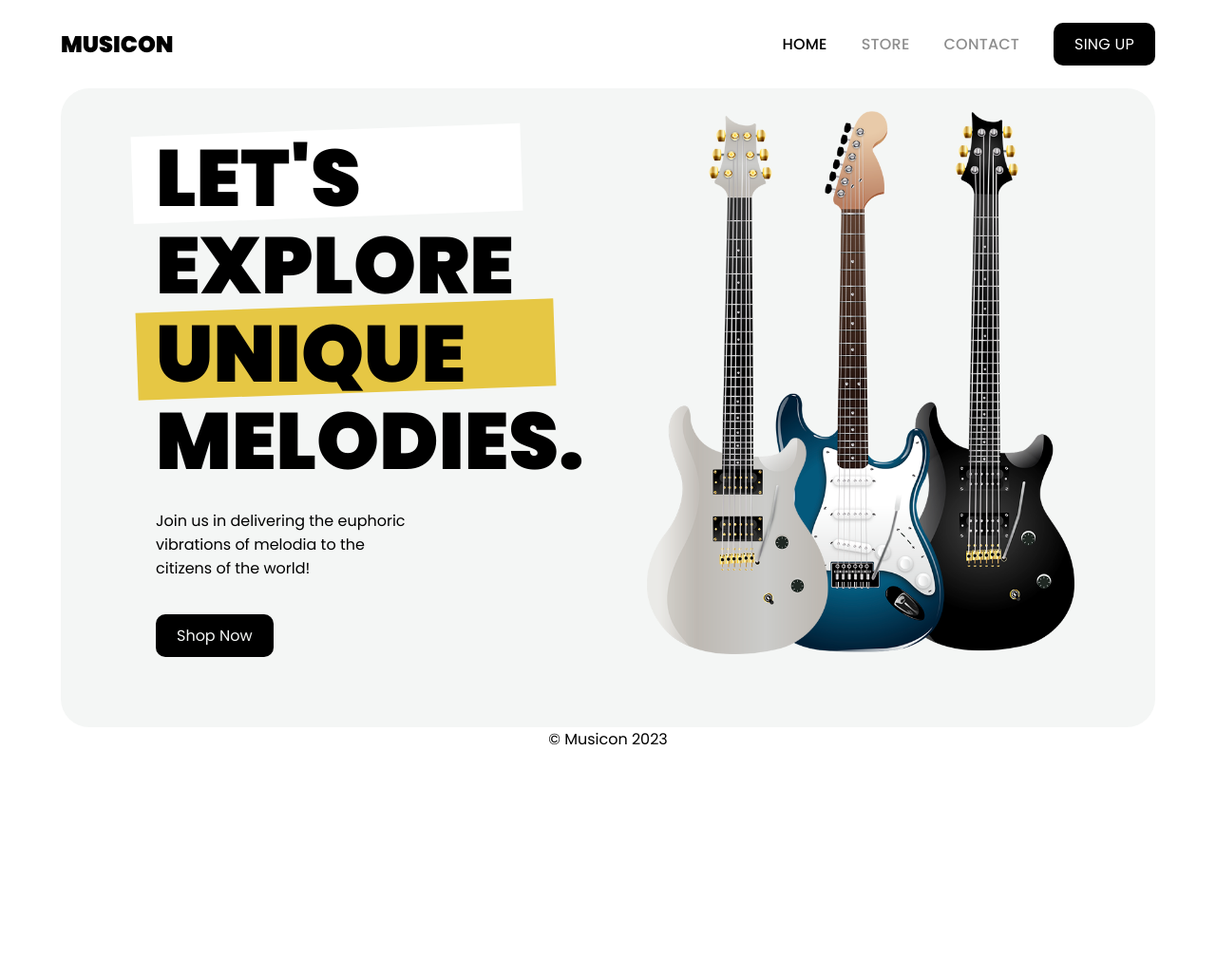
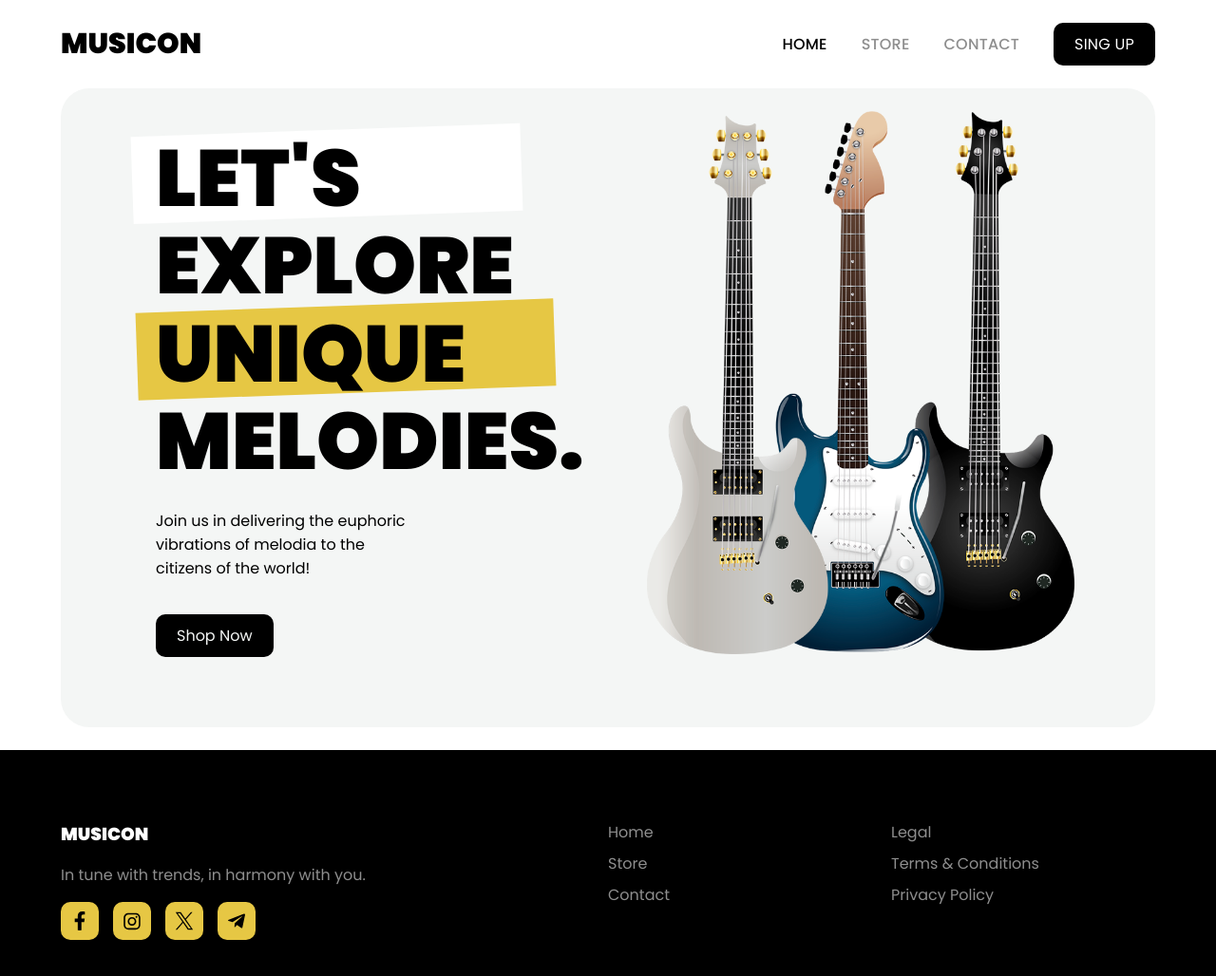
Before and after one commit to Valik3201/musician, a plain HTML site: page index.html in a window 1280 px wide. Shown: the whole page at 95% size. Before the commit the page ends 800 px from the top, so only its background shows below. Drawn offline with nearby package versions, Linux system fonts and the light colour scheme.

Commit message:
Update `footer`

```diff
--- a/css/style.css
+++ b/css/style.css
@@ -47,6 +47,7 @@ a {
 ---------------------------------------- */
 
 .branding {
+  font-size: 30px;
   text-transform: uppercase;
   font-weight: 900;
 }
@@ -121,8 +122,78 @@ a {
 
 /* FOOTER */
 
+/* Footer Styles */
 footer {
-  text-align: center;
+  grid-area: footer;
+  background-color: var(--black);
+  color: var(--white);
+  padding: 50px 0;
+  margin-top: 24px;
+}
+
+.footer-container {
+  display: grid;
+  grid-template-columns: 2fr 1fr 1fr; /* Изменили ширину первой колонки */
+  gap: 20px;
+}
+
+.footer-section {
+  text-align: left;
+}
+
+.footer-section ul {
+  list-style-type: none;
+  padding: 0;
+}
+
+.footer-section li {
+  margin-bottom: 8px;
+}
+
+.footer-section a {
+  color: var(--stieglitz-silver);
+  text-decoration: none;
+  transition: color 0.25s ease-in;
+}
+
+.footer-section a:hover {
+  color: var(--white-smoke);
+}
+
+.footer-branding {
+  font-size: 30px;
+}
+
+.footer-slogan {
+  color: var(--stieglitz-silver);
+  margin-top: 16px;
+  margin-bottom: 16px;
+}
+
+.footer-social {
+  display: flex;
+  gap: 15px;
+  justify-content: flex-start;
+}
+
+.footer-social a {
+  width: 20px;
+  height: 20px;
+  padding: 10px;
+  background-color: var(--liberator-gold);
+  border-radius: 10px;
+  transition: background-color 0.25s ease-in;
+}
+
+.footer-social a:hover {
+  background-color: #ead55f;
+}
+
+/* Responsive Styles */
+@media screen and (max-width: 768px) {
+  .footer-container {
+    grid-template-columns: 1fr;
+  }
 }
 
 /* 5. Component Styles
--- a/index.html
+++ b/index.html
@@ -43,7 +43,7 @@
     <!-- HEADER & NAVBAR -->
     <header>
       <section class="container flex aic jcsb">
-        <h1 class="branding">Musicon</h1>
+        <h2 class="branding">Musicon</h2>
         <nav>
           <ul class="navbar flex aic">
             <li class="current"><a href="index.html">Home</a></li>
@@ -62,7 +62,50 @@
 
     <!-- FOOTER -->
     <footer>
-      <p>&copy; Musicon 2023</p>
+      <div class="container footer-container">
+        <div class="footer-section">
+          <h3>MUSICON</h3>
+          <p class="footer-slogan">In tune with trends, in harmony with you.</p>
+          <div class="footer-social">
+            <a href="#">
+              <svg width="20" height="20" xmlns="http://www.w3.org/2000/svg">
+                <use href="assets/icons.svg#icon-fb" />
+              </svg>
+            </a>
+            <a href="#">
+              <svg width="20" height="20" xmlns="http://www.w3.org/2000/svg">
+                <use href="assets/icons.svg#icon-instagram" />
+              </svg>
+            </a>
+            <a href="#">
+              <svg width="20" height="20" xmlns="http://www.w3.org/2000/svg">
+                <use href="assets/icons.svg#icon-x" />
+              </svg>
+            </a>
+            <a href="#">
+              <svg width="20" height="20" xmlns="http://www.w3.org/2000/svg">
+                <use href="assets/icons.svg#icon-telegram" />
+              </svg>
+            </a>
+          </div>
+        </div>
+
+        <div class="footer-section">
+          <ul>
+            <li><a href="#">Home</a></li>
+            <li><a href="store.html">Store</a></li>
+            <li><a href="contact.html">Contact</a></li>
+          </ul>
+        </div>
+
+        <div class="footer-section">
+          <ul>
+            <li><a href="#">Legal</a></li>
+            <li><a href="#">Terms & Conditions</a></li>
+            <li><a href="#">Privacy Policy</a></li>
+          </ul>
+        </div>
+      </div>
     </footer>
     <!-- EXTERNAL JAVASCRIPT -->
     <script src="js/script.js"></script>
```
Also changed, not shown: contact.html (+44 -1 lines), store.html (+44 -1 lines), assets/icons.svg (added).
